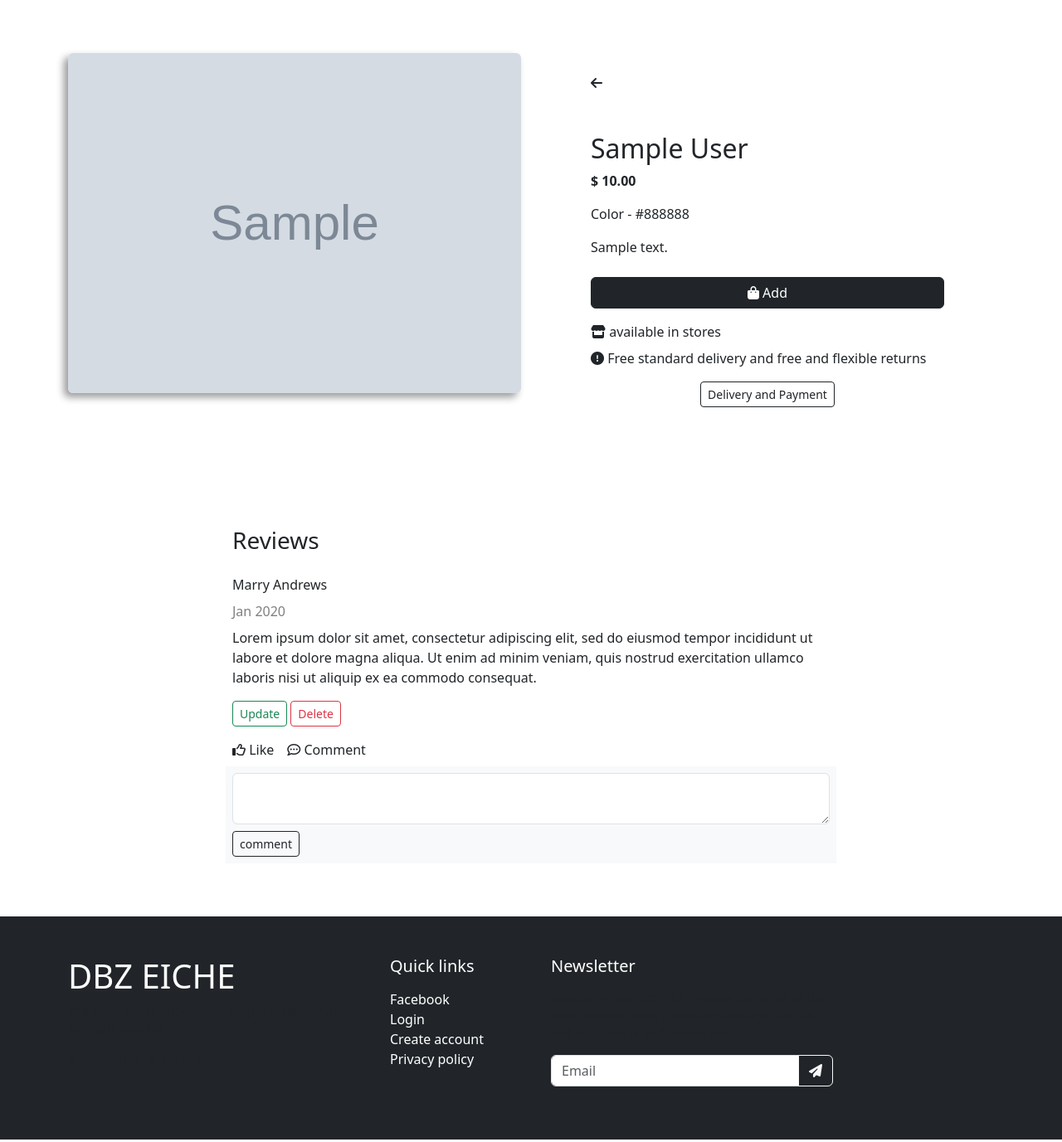
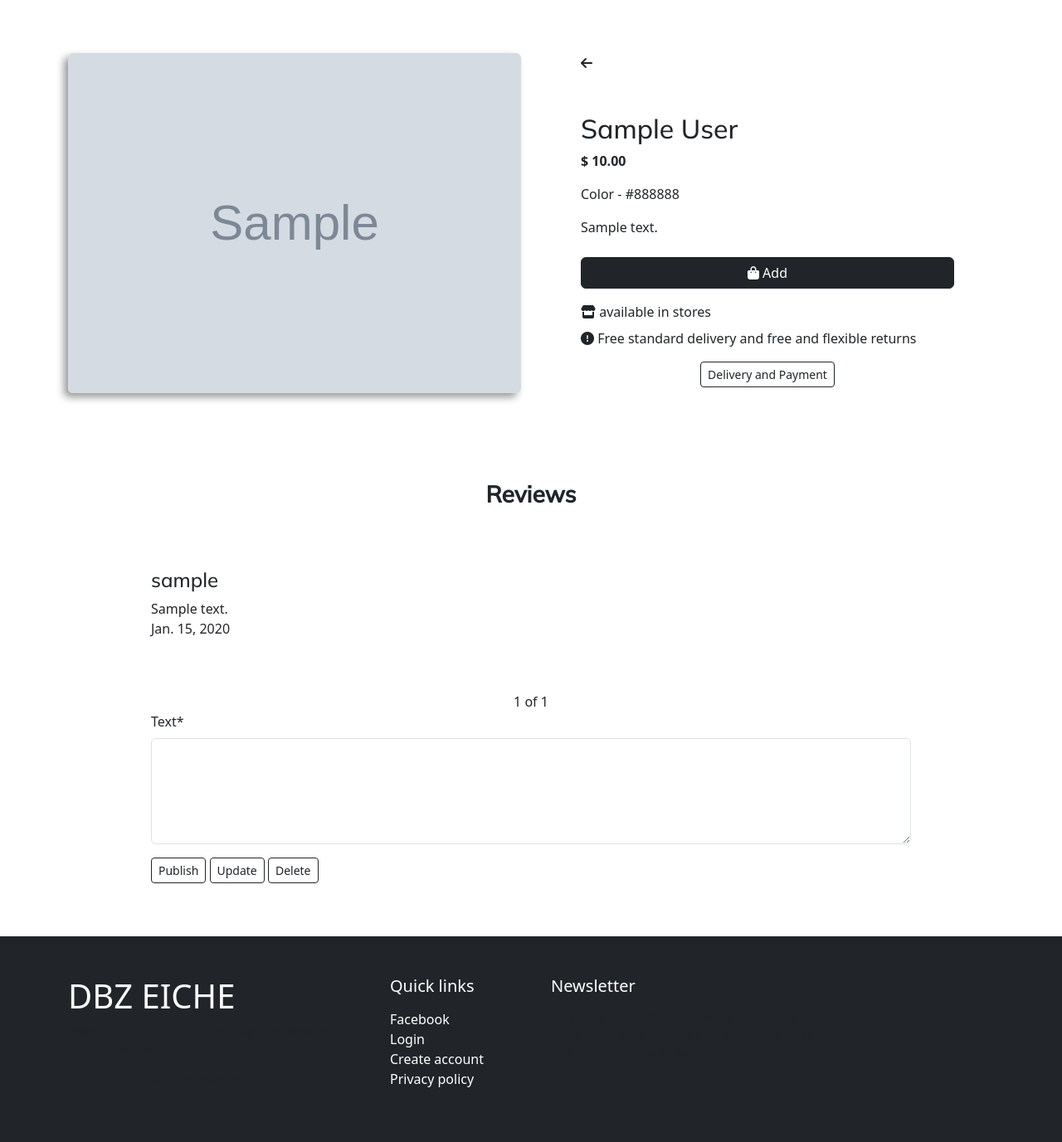
Before and after one commit to Godinhoweverson/dbz-eiche-ecommerce, a Django app: page /details/1/ in a window 1280 px wide. Shown: the part 56-1433 px from the top of the page at 83% size. Run offline with Django 3.2, Linux system fonts and the light colour scheme; a user stored in the database is signed in; tables that the repository leaves empty hold one stand-in row (values such as "Sample post"); grey boxes marked "Sample" are stand-in pictures; some libraries are stand-ins or nearby versions.

Commit message:
chore: refactor(comments): refactor all comments.html
feat(settings): set up 'crispy_forms' and 'crispy_bootstrap5' in settings.py

feat(admin): add list display for Category, Product, and comment in admin.py

feat(forms): create form.py and set up a form for comments section

feat(models): update __str__ method in comments model

chore(urls): delete 'create_account' url and fix 'details_products' urls

feat(views): create logic for comments section in details products views

```diff
--- a/base-templates/global/partials/comments.html
+++ b/base-templates/global/partials/comments.html
@@ -1,86 +1,55 @@
-<div class="container-fluid mt-5 p-0">
-    <div class="d-flex justify-content-center row">
-        <div class="col-md-8">
-            <div class="d-flex flex-column comment-section">
-                <div class="bg-white p-2">
-                    <div class="d-flex flex-column justify-content-start ml-2">
-                      <h3 class="d-block font-weight-bold">Reviews</h3>
-                      <span class="d-block font-weight-bold pt-3">Marry Andrews</span>
-                      <span class="date text-black-50 pt-2">Jan 2020</span>
-                    </div>
-                    <div class="mt-2">
-                        <p class="comment-text">Lorem ipsum dolor sit amet, consectetur adipiscing elit, sed do eiusmod tempor incididunt ut labore et dolore magna aliqua. Ut enim ad minim veniam, quis nostrud exercitation ullamco laboris nisi ut aliquip ex ea commodo consequat.</p>
-                        <div class="d-flex justify-content-start">
-                            <div class="update-comment">
-                                <button type="button" class="btn btn-outline-success btn-sm" data-bs-toggle="modal" data-bs-target="#updateModal">
-                                    Update
-                                </button>
-                                <div class="modal fade" id="updateModal" tabindex="-1" aria-labelledby="updateModalLabel" aria-hidden="true">
-                                    <div class="modal-dialog">
-                                        <div class="modal-content">
-                                        <div class="modal-header">
-                                            <h1 class="modal-title fs-5" id="exampleModalLabel">Update the comment</h1>
-                                            <button type="button" class="btn-close" data-bs-dismiss="modal" aria-label="Close"></button>
-                                        </div>
-                                        <div class="modal-body">
-                                            <textarea class="form-control" id="updateCommentTextarea" rows="3">Current comment text goes here</textarea>
-                                        </div>
-                                        <div class="modal-footer">
-                                            <button type="button" class="btn btn-primary btn-sm">Save changes</button>
-                                            <button type="button" class="btn btn-outline-danger btn-sm" data-bs-dismiss="modal">Close</button>
-                                        </div>
-                                        </div>
-                                    </div>
-                                </div>
-                            </div>
+{% load crispy_forms_tags %}
 
-                            <div class="delete-comment ps-1">
-                                <button type="button" class="btn btn-outline-danger btn-sm" data-bs-toggle="modal" data-bs-target="#deleteModal">
-                                    Delete
-                               </button>
-                               <div class="modal fade" id="deleteModal" tabindex="-1" aria-labelledby="deleteModalLabel" aria-hidden="true">
-                                <div class="modal-dialog">
-                                        <div class="modal-content">
-                                            <div class="modal-header">
-                                                <h1 class="modal-title fs-5" id="exampleModalLabel">Are you sure you want to delete this comment?</h1>
-                                                <button type="button" class="btn-close" data-bs-dismiss="modal" aria-label="Close"></button>
-                                            </div>
-                                            <div class="modal-body">
-                                                Test
-                                            </div>
-                                            <div class="modal-footer">
-                                                <button type="button" class="btn btn-primary btn-sm">Yes</button>
-                                                <button type="button" class="btn btn-outline-danger btn-sm" data-bs-dismiss="modal">Cancel</button>
-                                            </div>
-                                        </div>
-                                    </div>
-                                </div>
-                            </div>
-                        </div>
 
-                    </div>
+<div class="text-center p-5 ">
+    <h3><strong>Reviews</strong></h3>
+</div>
+<div class="row review-main-container">
+    <div>
+        {% for comment in comments %}
+            <div class="user-information">
+                <div>
+                    <h4 class="pt-3 font-weight-bold"> {{ comment.user }}</h4>
                 </div>
-                <div class="bg-white">
-                    <div class="d-flex flex-row fs-12">
-                        <div class="like p-2 cursor">
-                          <i class="fa-regular fa-thumbs-up"></i>
-                          <span class="ml-1">Like</span>
-                        </div>
-                        <div class="like p-2 cursor">
-                          <i class="fa-regular fa-comment-dots"></i>
-                          <span class="ml-1">Comment</span>
-                        </div>
-                    </div>
+                <div>
+                    <span>{{ comment.text }}</span>
                 </div>
-                <div class="bg-light p-2">
-                    <div class="d-flex flex-row align-items-start">
-                      <textarea class="form-control ml-1 shadow-none textarea"></textarea>
-                    </div>
-                    <div class="mt-2 text-right">
-                      <button class="btn btn-outline-dark btn-sm shadow-none px-2" type="button">comment</button>
-                    </div>
+                <div>
+                    <span>{{ comment.created_at }}</span>
                 </div>
             </div>
+
+        {% endfor %}
+
+        <div class="pagination-review text-center ">
+            <span class="step-links">
+                {% if comments.has_previous %}
+                    <a href="?page={{ comments.previous_page_number }}" class="text-decoration-none"><i class="fa-solid fa-angle-left"></i></a>
+                {% endif %}
+
+                <span class="current">
+                    {{ comments.number }} of {{ comments.paginator.num_pages }}
+                </span>
+
+                {% if comments.has_next %}
+                    <a href="?page={{ comments.next_page_number }}" class="text-decoration-none"><i class="fa-solid fa-angle-right"></i></a>
+                {% endif %}
+            </span>
         </div>
+
+        {% if user.is_authenticated %}
+            <form method="POST">
+                {% csrf_token %}
+                {{ form|crispy }}
+                <div class="btns">
+                    <button type="submit" class="btn btn-outline-dark btn-sm">Publish</button>
+                    <button type="button" class="btn btn-outline-dark btn-sm">Update</button>
+                    <button type="button" class="btn btn-outline-dark btn-sm">Delete</button>
+                </div>
+
+            </form>
+        {% else %}
+            <p class="text-center pt-3">You must be Logged in to post a comment <a href="{% url 'account_login' %}">click here</a> to login </p>
+        {% endif %}
     </div>
 </div>
--- a/base-templates/global/partials/footer.html
+++ b/base-templates/global/partials/footer.html
@@ -20,8 +20,8 @@
                     <p class="small text-muted">Sign up for the DBZ EICHE newsletter to get all the latest fashion news, inspiration and style tips, as well as access to exclusive offers</p>
                     <form action="#">
                         <div class="input-group mb-3">
-                            <input class="form-control" type="text" placeholder="Email" aria-label="Email" aria-describedby="button-addon2">
-                            <button class="btn btn-outline-light" id="button-addon2" type="button"><i class="fas fa-paper-plane"></i></button>
+                            <!-- <input class="form-control" type="text" placeholder="Email" aria-label="Email" aria-describedby="button-addon2">
+                            <button class="btn btn-outline-light" id="button-addon2" type="button"><i class="fas fa-paper-plane"></i></button> -->
                         </div>
                     </form>
                 </div>
--- /dev/null
+++ b/mainshop/forms.py
@@ -0,0 +1,9 @@
+from .models import Comment
+from django import forms
+from allauth.account.forms import SignupForm
+from django.core.exceptions import ValidationError
+
+class CommentForm(forms.ModelForm):
+    class Meta:
+        model = Comment
+        fields = ('text',)
--- a/mainshop/templates/products/details_product.html
+++ b/mainshop/templates/products/details_product.html
@@ -5,12 +5,12 @@
   <div class="main-details-container d-flex align-items-center w-100">
     <div class="container sub-container h-100">
         <div class="row h-100">
-            <div class="col-12 col-sm-6 h-100">
+            <div class="col-12 col-md-6 h-100">
               <div class="text-center h-50">
                 <img class="w-100 h-100 image-details rounded" src="{{ product.image.url }}" alt="{{ product.product_display_name }}">
               </div>
             </div>
-            <div class="col-12 col-sm-6 p-4">
+            <div class="col-12 col-md-6 ">
               <div class="text-start btn-back-home">
                 <a class="text-decoration-none link-dark" href="/"><i class="fa-solid fa-arrow-left"></i></a>
               </div>
@@ -29,6 +29,7 @@
               </div>
             </div>
         </div>
+
         {% include 'global/partials/comments.html' %}
     </div>
   </div>
--- a/mainshop/templates/products/main.html
+++ b/mainshop/templates/products/main.html
@@ -6,9 +6,9 @@
 {% include 'global/partials/information_section.html' %}
   <div class="main-content main-conten-list container pt-0">
     {% for product in products %}
-      <div class="products products-list rounded-2">
+      <div class="products products-list rounded-2 mx-auto">
         <div class="product-image-container">
-            <a href="{% url 'details-products' product_id=product.id %}">
+            <a href="{% url 'details_products' product_id=product.id %}">
                 <img class="w-100 rounded-2" src="{{ product.image.url }}" alt="{{ product.product_display_name }}">
             </a>
         </div>
@@ -23,7 +23,7 @@
         </div>
         <div class="d-grid gap-2 d-md-flex justify-content-md-center btn-container ">
           <button class="btn btn-outline-dark me-md-2 btn-sm px-4 " type="button"><i class="fas fa-shopping-bag"></i></button>
-          <a href="{% url 'details-products' product_id=product.id %}"><button class="btn btn-outline-dark btn-sm px-3 view-btn" type="button">View</button></a>
+          <a href="{% url 'details_products' product_id=product.id %}"><button class="btn btn-outline-dark btn-sm px-3 view-btn" type="button">View</button></a>
         </div>
       </div>
     {% endfor %}
--- a/mainshop/urls.py
+++ b/mainshop/urls.py
@@ -4,7 +4,6 @@ from . import views
 urlpatterns = [
     path('', views.main_page, name='main_page'),
     path('products/search/', views.search, name='search'),
-    path('products/create/', views.create_account, name='create_account'),
     path('category/<int:category_id>/', views.main_page, name='main_page_category'),
-    path('details/<int:product_id>/', views.details_products, name='details-products'),
+    path('details/<int:product_id>/', views.details_products, name='details_products'),
 ]
--- a/mainshop/views.py
+++ b/mainshop/views.py
@@ -1,9 +1,11 @@
-from django.shortcuts import render, get_object_or_404
+from django.shortcuts import render, get_object_or_404, redirect
 from django.http.response import Http404
-from .models import Category, Product
+from mainshop.models import Category, Product, Comment
+from .forms import CommentForm
 from django.db.models import Q
 from django.core.paginator import Paginator
 from utils.pagination import make_pagination_range
+
 
 def main_page(request, category_id=None):
     categories = Category.objects.all()
@@ -36,7 +38,33 @@ def main_page(request, category_id=None):
 def details_products(request, product_id):
     categories = Category.objects.all()
     product = get_object_or_404(Product, pk=product_id)
-    return render(request, 'products/details_product.html', {'product': product, 'categories': categories,})
+    comments = product.comment_set.all().order_by('created_at')
+
+    paginator = Paginator(comments, 2)
+    page = request.GET.get('page')
+    comments = paginator.get_page(page)
+
+    form = CommentForm()
+
+    print("Request Method:", request.method)
+    if request.method == "POST":
+        print("Inside POST block")
+        if request.user.is_authenticated:
+            form = CommentForm(request.POST)
+            print("Form is bound:", form.is_bound)
+            if form.is_valid():
+                comment = form.save(commit=False)
+                comment.product = product
+                comment.user = request.user
+                comment.save()
+                print("Comment saved successfully")
+                return redirect('details_products', product_id=product.id)
+            else:
+                print("Form has errors:", form.errors)
+        else:
+            return redirect('account_login')
+
+    return render(request, 'products/details_product.html', {'product': product, 'categories': categories, 'form': form, 'comments': comments})
 
 
 def search(request):
@@ -57,7 +85,3 @@ def search(request):
         'products': products,
         'categories': categories,
     })
-
-
-def create_account(request):
-    return render(request, 'products/create_account.html')
--- a/static/css/styles.css
+++ b/static/css/styles.css
@@ -57,7 +57,7 @@ body {
     margin: 0 auto;
 }
 
-h1, h4{
+h1, h2, h3, h4{
     font-family: var(--font-headings);
 }
 
@@ -285,6 +285,30 @@ a:hover, a:focus {
     padding-left: 3rem;
 }
 
+/* Reviews */
+
+
+
+.review-main-container {
+    padding: 0 6.25rem 0 6.25rem;
+}
+
+.pagination-review{
+ padding: 4rem 4rem 0 4rem;
+}
+
+.pagination-review a, .current{
+    font-size: 1rem;
+    color: #212529;
+    padding: .30rem;
+   }
+
+
+.textarea {
+    height: 8rem;
+
+}
+
 /* Update-section */
 
 
@@ -315,12 +339,25 @@ max-height: 30rem;
 }
 
 @media (max-width: 767px){
+    .title-heading{
+        padding: 64px 0 64px 0;
+    }
+
+    .title-heading h1{
+        padding: 2rem 0 2rem 0;
+        font-size: 3rem;
+    }
+
     .view-btn{
         width: 100%;
     }
 
     .btn-container{
         padding: 10px;
+    }
+
+    .review-main-container {
+        padding: 0;
     }
 }
 
@@ -341,6 +378,7 @@ max-height: 30rem;
 .box{
     padding: 48px 5px 48px 5px;
 }
+
 
 .products-list {
     max-width: 18rem;
```
Also changed, not shown: EicheBazaar/settings.py (+10 -1 lines), mainshop/admin.py (+26 -3 lines), mainshop/models.py (+9 -2 lines), EicheBazaar/templates/bootstrap4/uni_form.html (added), mainshop/migrations/0005_auto_20240120_1417.py (added), mainshop/migrations/0006_comment_product.py (added).
